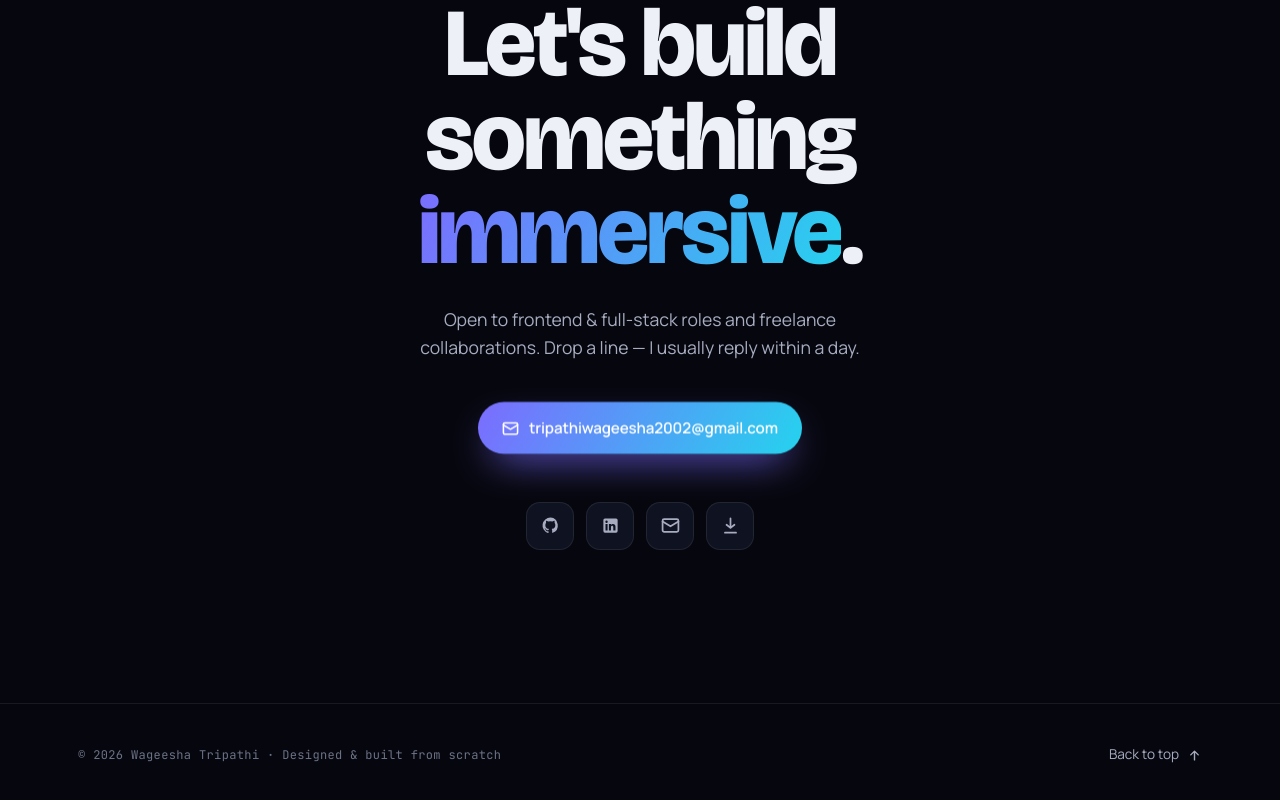
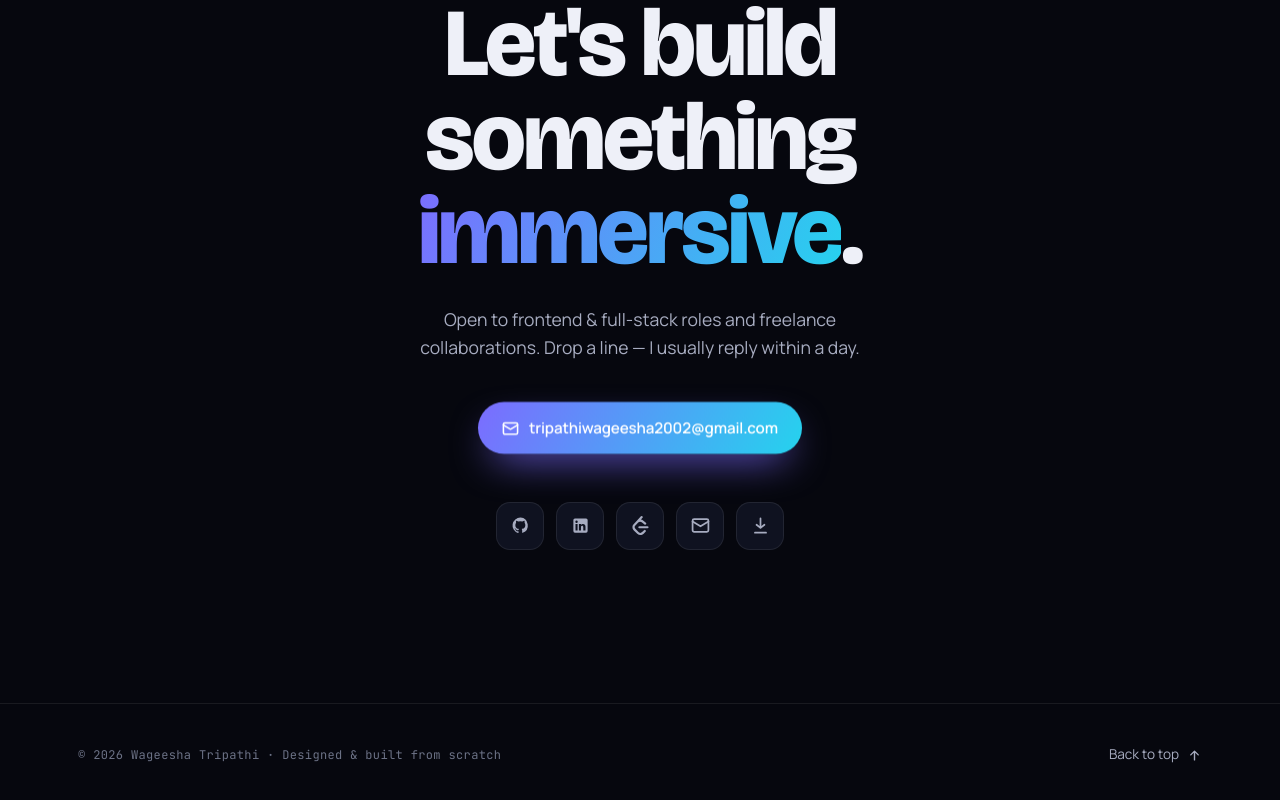
Before and after one commit to WST2002/WST2002.github.io, a Next.js app: page / in a window 1280 px wide. Shown: the part 7032-7832 px from the top of the page. Built offline with nearby package versions, Linux system fonts and the light colour scheme; no server answers.

Commit message:
Add LeetCode to social links

```diff
--- a/src/components/ui/SocialLink.tsx
+++ b/src/components/ui/SocialLink.tsx
@@ -4,6 +4,7 @@
 import {
   DownloadIcon,
   GitHubIcon,
+  LeetCodeIcon,
   LinkedInIcon,
   MailIcon,
   PhoneIcon,
@@ -12,6 +13,7 @@
 const iconByPlatform: Record<SocialPlatform, ComponentType<SVGProps<SVGSVGElement>>> = {
   github: GitHubIcon,
   linkedin: LinkedInIcon,
+  leetcode: LeetCodeIcon,
   email: MailIcon,
   phone: PhoneIcon,
   resume: DownloadIcon,
--- a/src/components/ui/icons.tsx
+++ b/src/components/ui/icons.tsx
@@ -151,6 +151,12 @@
   </svg>
 );
 
+export const LeetCodeIcon = (props: IconProps) => (
+  <svg viewBox="0 0 24 24" fill="currentColor" aria-hidden="true" {...props}>
+    <path d="M13.483 0a1.374 1.374 0 0 0-.961.438L7.116 6.226l-3.854 4.126a5.266 5.266 0 0 0-1.209 2.104 5.35 5.35 0 0 0-.125.513 5.527 5.527 0 0 0 .062 2.362 5.83 5.83 0 0 0 .349 1.017 5.938 5.938 0 0 0 1.271 1.818l4.277 4.193.039.038c2.248 2.165 5.852 2.133 8.063-.074l2.396-2.392c.54-.54.54-1.414.003-1.955a1.378 1.378 0 0 0-1.951-.003l-2.396 2.392a3.021 3.021 0 0 1-4.205.038l-.02-.019-4.276-4.193c-.652-.64-.972-1.469-.948-2.263a2.68 2.68 0 0 1 .066-.523 2.545 2.545 0 0 1 .619-1.164L9.13 8.114c1.058-1.134 3.204-1.27 4.43-.278l3.501 2.831c.593.48 1.461.387 1.94-.207a1.384 1.384 0 0 0-.207-1.943l-3.5-2.831c-.8-.647-1.766-1.045-2.774-1.202l2.015-2.158A1.384 1.384 0 0 0 13.483 0zm-2.866 12.815a1.38 1.38 0 0 0-1.38 1.382 1.38 1.38 0 0 0 1.38 1.382H20.79a1.38 1.38 0 0 0 1.38-1.382 1.38 1.38 0 0 0-1.38-1.382z" />
+  </svg>
+);
+
 export const LinkedInIcon = (props: IconProps) => (
   <svg viewBox="0 0 24 24" fill="currentColor" aria-hidden="true" {...props}>
     <path d="M19 3a2 2 0 0 1 2 2v14a2 2 0 0 1-2 2H5a2 2 0 0 1-2-2V5a2 2 0 0 1 2-2h14zM8.3 18.3V10H5.7v8.3h2.6zM7 8.8a1.5 1.5 0 1 0 0-3 1.5 1.5 0 0 0 0 3zm11.3 9.5v-4.6c0-2.4-1.3-3.6-3-3.6-1.4 0-2 .8-2.4 1.3V10H10v8.3h2.6v-4.4c0-.3 0-.5.1-.7.2-.5.6-1 1.4-1 1 0 1.4.8 1.4 1.9v4.2h2.8z" />
--- a/src/content/navigation.ts
+++ b/src/content/navigation.ts
@@ -25,6 +25,12 @@
     external: true,
   },
   {
+    platform: "leetcode",
+    label: "LeetCode",
+    href: "https://leetcode.com/u/Wagee_ST2002/",
+    external: true,
+  },
+  {
     platform: "email",
     label: "Email",
     href: `mailto:${profile.email}`,
--- a/src/types/content.ts
+++ b/src/types/content.ts
@@ -10,6 +10,7 @@
 export type SocialPlatform =
   | "github"
   | "linkedin"
+  | "leetcode"
   | "email"
   | "phone"
   | "resume";
```
